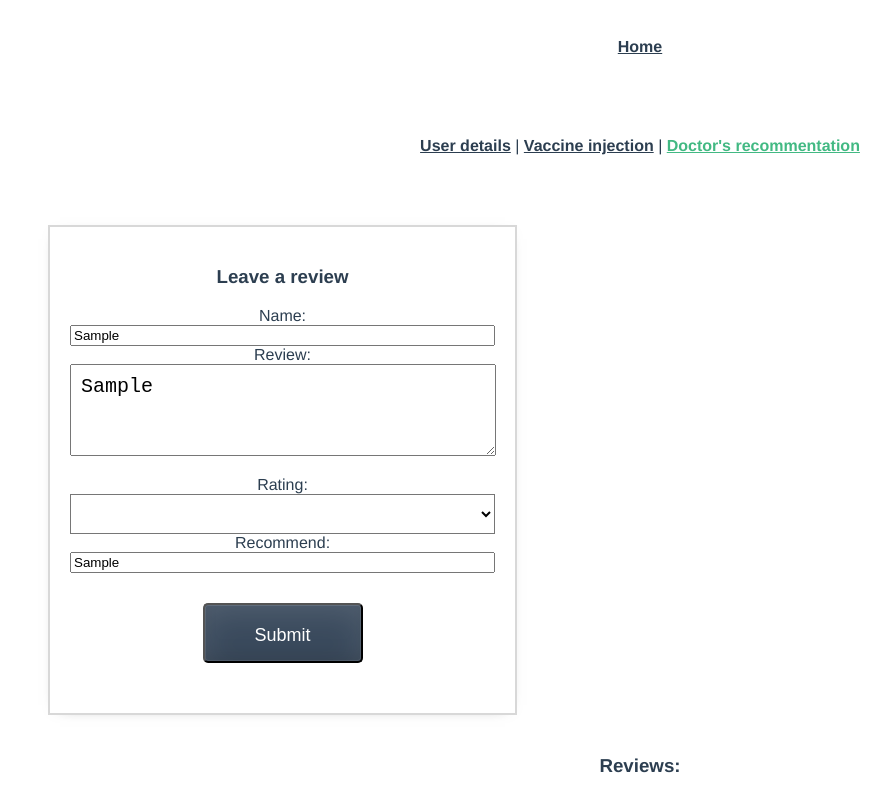
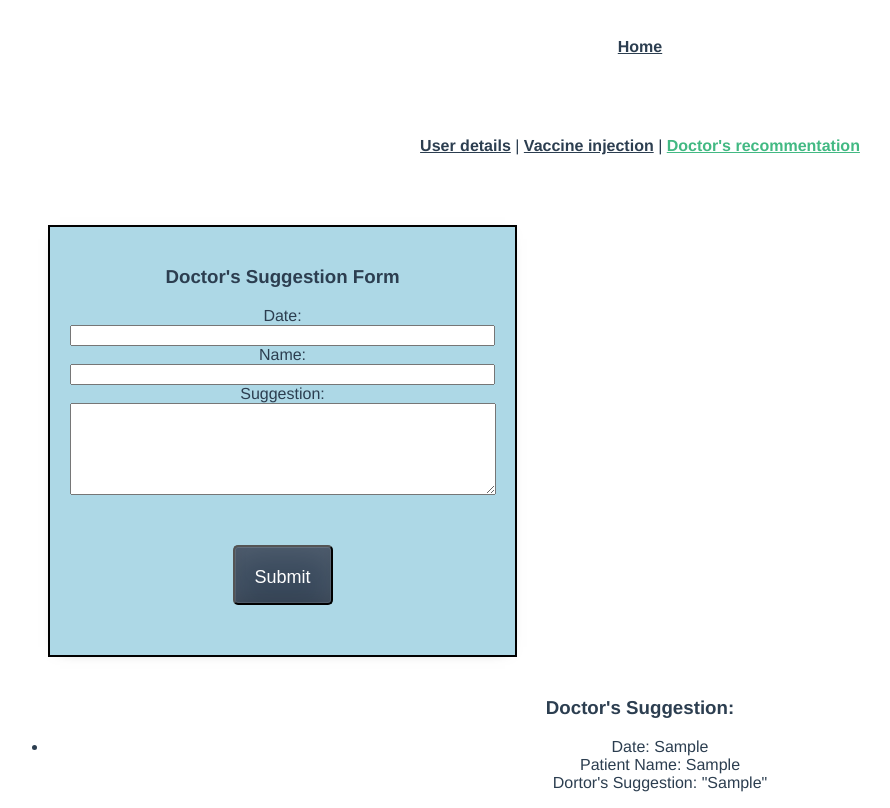
Before and after one commit to MarkWSTWRTNR/S3_SE331_Project_I, a Vue app: page /event/1/edit in a window 1280 px wide. Both pictures are taken after typing "Sample", "Sample", "Sample" into the empty fields and a click on the input "Submit". Shown: the whole page, without its empty margins (0-890 px from the left). Built offline with nearby package versions, Linux system fonts and the light colour scheme; data requests are answered from the project's data file.

Commit message:
update info in form

```diff
--- a/src/components/EventCard.vue
+++ b/src/components/EventCard.vue
@@ -4,7 +4,6 @@
     :to="{ name: 'UserDetails', params: { id: event.id } }"
   >
     <div class="event-card">
-      <div>{{ event.photo }}</div>
       <span>{{ event.name }} {{ event.surname }}</span>
     </div>
   </router-link>
--- a/src/components/ReviewForm.vue
+++ b/src/components/ReviewForm.vue
@@ -1,24 +1,15 @@
 <template>
     <div>
         <form class="review-form" @submit.prevent="onSubmit">
-            <h3>Leave a review</h3>
+            <h3>Doctor's Suggestion Form</h3>
+            <label for="date">Date:</label>
+            <input id="date" v-model="date">
+
             <label for="name">Name:</label>
             <input id="name" v-model="name">
 
-            <label for="review">Review:</label>
-            <textarea id="review" v-model="review"></textarea>
-
-            <label for="rating">Rating:</label>
-            <select id="rating" v-model.number="rating">
-                <option>5</option>
-                <option>4</option>
-                <option>3</option>
-                <option>2</option>
-                <option>1</option>
-            </select>
-
-            <label for="recommend">Recommend:</label>
-            <input id="recommend" v-model="recommend">
+            <label for="suggestion">Suggestion:</label>
+            <textarea id="suggestion" v-model="suggestion"></textarea>
 
             <input class="button" type="submit" value="Submit">
         </form>
@@ -30,30 +21,27 @@ export default{
     data() {
             return {
                 name: '',
-                review: '',
-                rating: null,
-                recommend: null
+                suggestion: '',
+                date: ''
             }
         },
         methods:{
             onSubmit(){
-                if (this.name === '' || this.review === '' || this.rating === null){
-                    alert('Review is incomplete. Please fill out evert field.')
+                if (this.name === '' || this.suggestion === '' || this.date === ''){
+                    alert('This Form is incomplete. Please fill out evert field.')
                     return
                 }
 
                 let productReview = {
                     name: this.name,
-                    review: this.review,
-                    rating: this.rating,
-                    recommend: this.recommend
+                    suggestion: this.suggestion,
+                    date: this.date
                 }
                 this.$emit('review-submited', productReview)
 
                 this.name=''
-                this.review=''
-                this.rating = null,
-                this.recommend = null
+                this.suggestion=''
+                this.date=''
             }
         }
 }
@@ -73,8 +61,8 @@ body {
     width: 425px;
     padding: 20px;
     margin: 40px;
-    border: 2px solid #d8d8d8;
-    background-color: white;
+    border: 2px solid #000000;
+    background-color: #add8e6;
     -webkit-box-shadow: 0px 2px 15px -12px rgba(0, 0, 0, 0.57);
     -moz-box-shadow: 0px 2px 15px -12px rgba(0, 0, 0, 0.57);
     box-shadow: 2px 15px -12px rgba(0, 0, 0, 0.57);
@@ -83,16 +71,16 @@ body {
 .review-container {
     width: 425px;
     padding: 20px;
-    background-color: white;
+    background-color: rgb(255, 255, 255);
     -webkit-box-shadow: 0px 2px 20px -12px rgba(0, 0, 0, 0.57);
     -moz-box-shadow: 0px 2px 20px -12px rgba(0, 0, 0, 0.57);
     box-shadow: 2px 20px -12px rgba(0, 0, 0, 0.57);
     margin-left: 40px;
-    border: 2px solid #d8d8d8;
+    border: 2px solid #ffffff;
 }
 
 .review-container li {
-    margin-bottom: 30px;
+    margin-bottom: 100px;
 }
 
 .review-form .button {
@@ -124,7 +112,7 @@ ul {
     background-color: #39495c;
     border-radius: 5px;
     font-size: 18px;
-    width: 160px;
+    width: 100px;
     height: 60px;
     color: white;
     padding: 20px;
@@ -132,9 +120,4 @@ ul {
     text-align: center;
     cursor: pointer;
 }
-
-.disabledButton {
-    background-color: #d8d8d8;
-    cursor: not-allowed;
-}
 </style>
--- a/src/components/ReviewList.vue
+++ b/src/components/ReviewList.vue
@@ -1,13 +1,13 @@
 <template>
     <div class="review-container">
-        <h3>Reviews: </h3>
+        <h3>Doctor's Suggestion: </h3>
             <ul>
                 <li v-for="(review, index) in reviews" :key="index">
-                    {{ review.name }} gave this {{ review.rating }} stars
+                    Date: {{ review.date }}
                     <br/>
-                    "{{ review.review }}"
+                    Patient Name: {{ review.name }}
                     <br/>
-                    Recomend form {{ review.name }} to do something better is {{ review.recommend }}
+                    Dortor's Suggestion: "{{ review.suggestion }}"
                     <br/>
                 </li>
             </ul>
```
